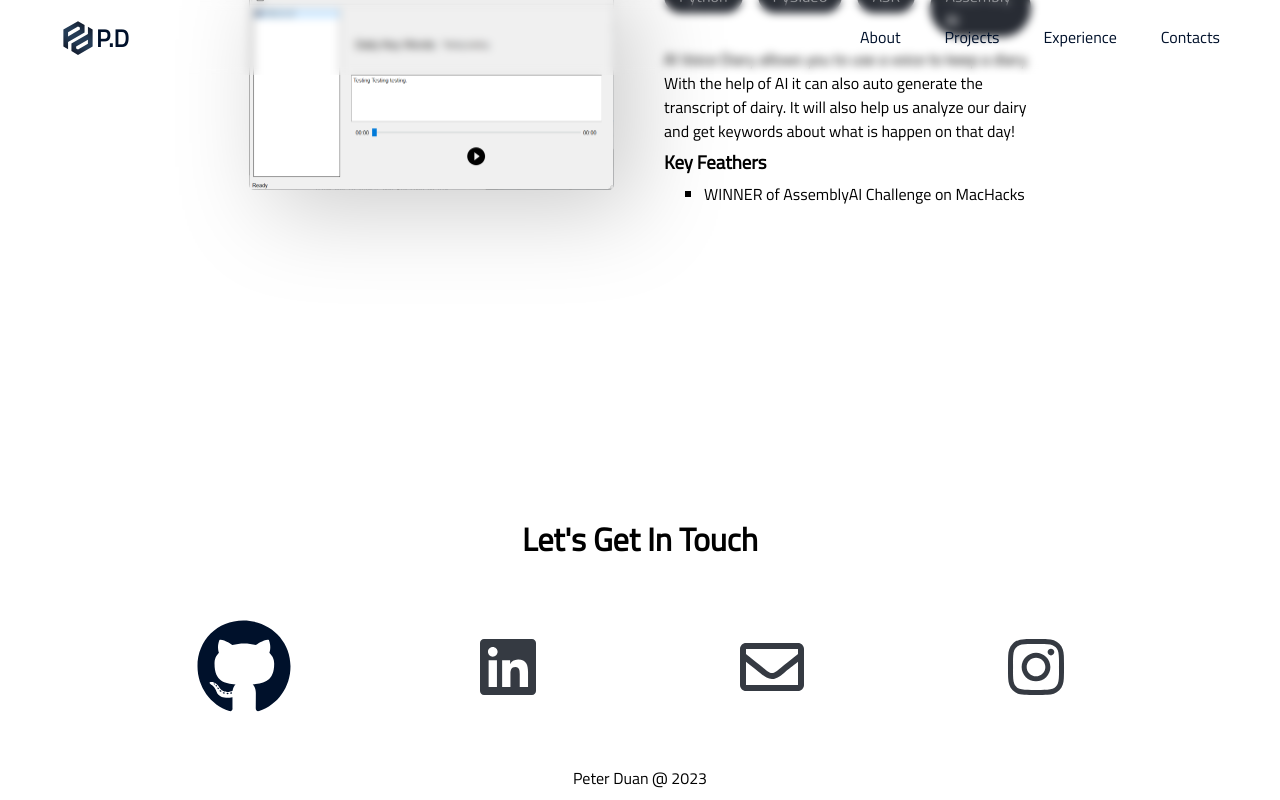
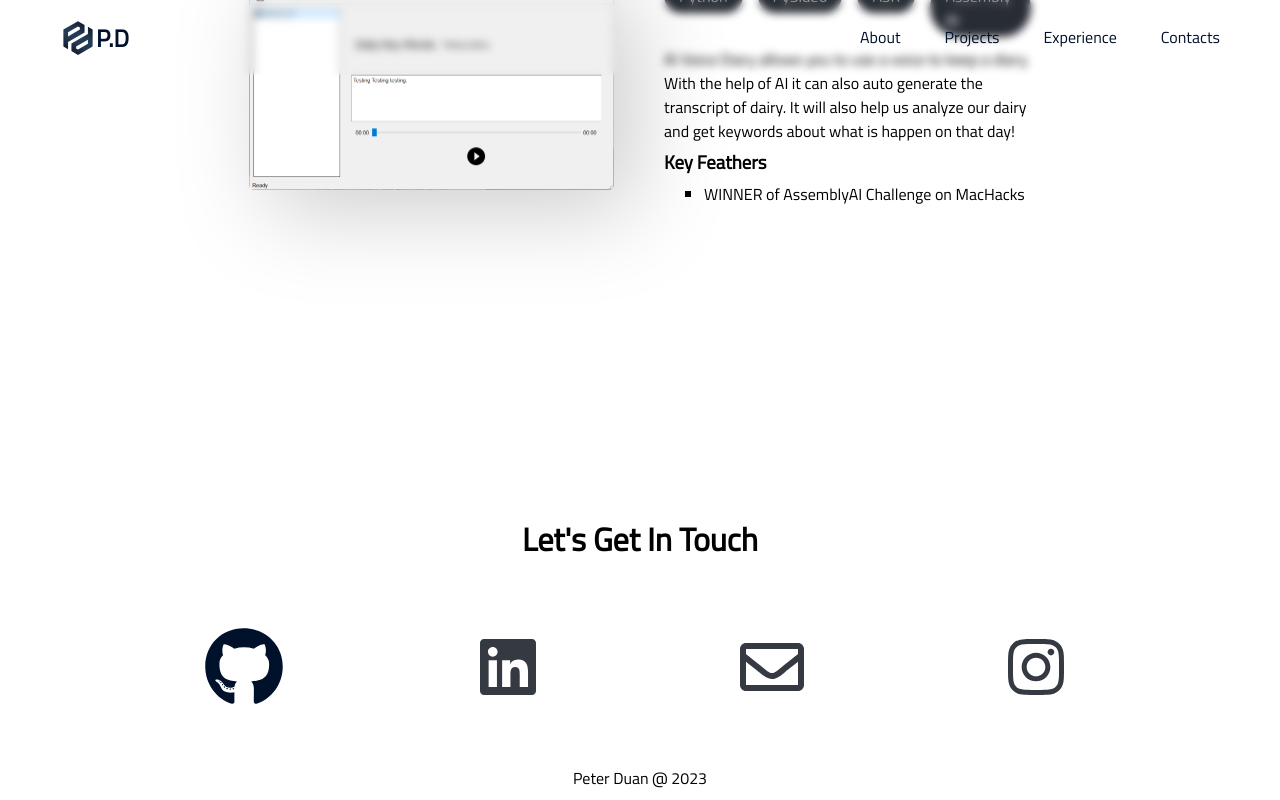
Before and after one commit to duanxianpi/duanxianpi.github.io, a React (Create React App) app: page / in a window 1280 px wide. In both pictures the pointer is over the icon 244 px from the left and 3738 px from the top of the page. Shown: the part 3071-3871 px from the top of the page. Built offline with nearby package versions, Linux system fonts and the light colour scheme.

Commit message:
Adjusting some transition

```diff
--- a/src/components/Contacts/index.module.css
+++ b/src/components/Contacts/index.module.css
@@ -23,7 +23,7 @@
 
 .iconsLink:hover .icons{
     color: #00112b;
-    transform: scale(1.5);
+    transform: scale(1.25);
     transition: var(--transition);
 }
 
```
